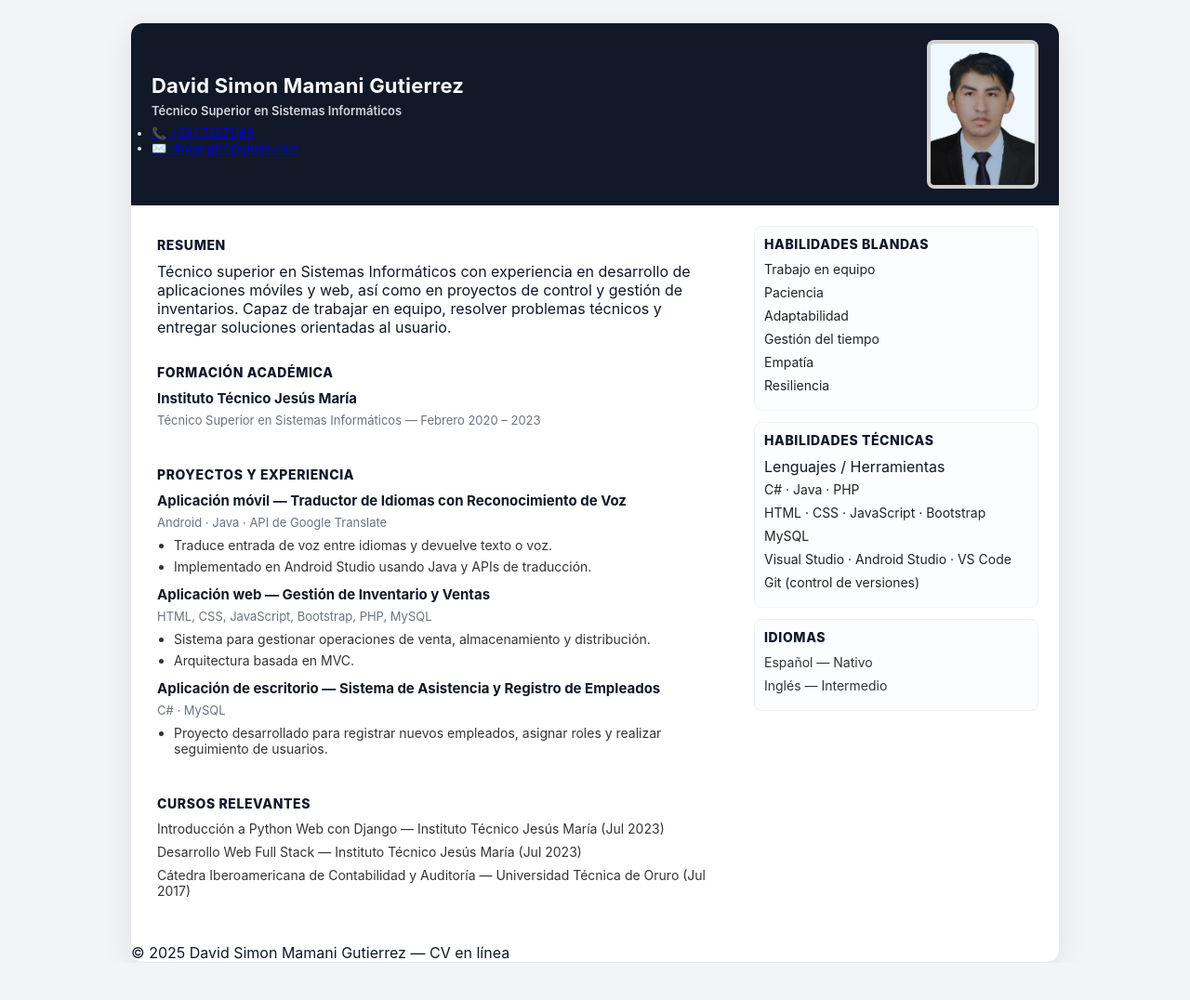
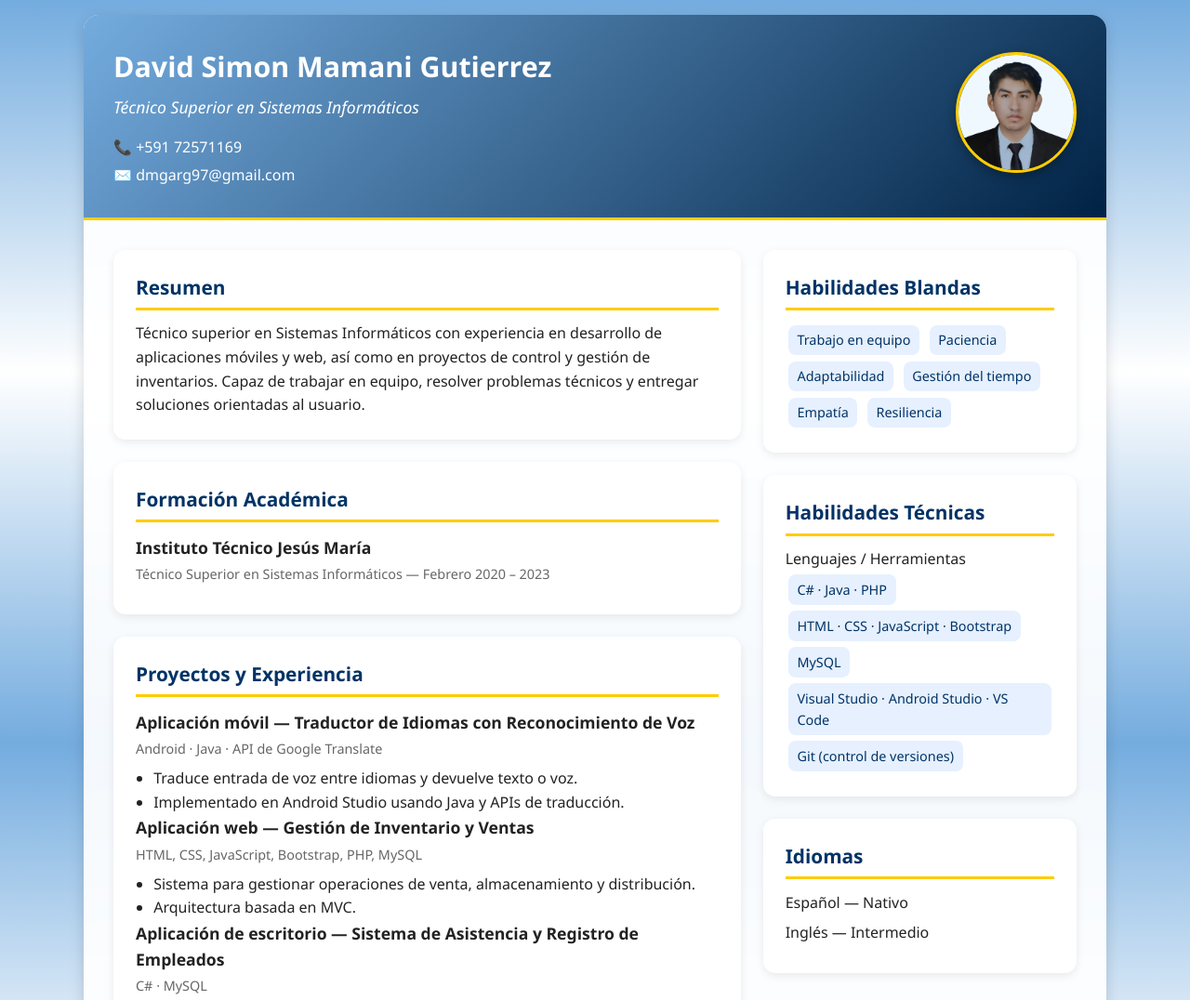
Before and after one commit to AlmaDeCeniza/actividad_7, a plain HTML site: page index.html in a window 1280 px wide. Shown: the top 1076 px of the page at 93% size. Before the commit the page ends 1036 px from the top, so only its background shows below. Drawn offline with Linux system fonts and the light colour scheme.

Commit message:
buenas practicas CSS, interactividad mejorada

```diff
--- a/styles.css
+++ b/styles.css
@@ -1,128 +1,195 @@
-* { box-sizing: border-box; margin: 0; padding: 0; }
-html,body { height: 100%; }
-
-/* Header */
-:root{
-  --bg:#f3f4f6;
-  --card:#111827;
-  --paper:#ffffff;
-  --accent:#0f172a;
-  --muted:#6b7280;
-  --text:#111827;
-  --primary:#0b63ff;
-  --radius:12px;
-  --gap:18px;
-  --max-width:1000px;
-  --font-sans: -apple-system, BlinkMacSystemFont, "Segoe UI", Roboto, "Helvetica Neue", Arial;
+/* ===== Reset básico ===== */
+* {
+  margin: 0;
+  padding: 0;
+  box-sizing: border-box;
 }
 
-body{
-  font-family: var(--font-sans);
-  background: var(--bg);
-  color: var(--text);
-  -webkit-font-smoothing: antialiased;
-  padding: 24px;
+html {
+  font-size: 16px;
+  scroll-behavior: smooth;
 }
 
-/* Contenedor principal*/
-.container{
-  max-width: var(--max-width);
-  margin: 0 auto;
-  background: var(--paper);
-  border-radius: 14px;
-  overflow: hidden;
-  box-shadow: 0 8px 30px rgba(2,6,23,0.08);
-  border: 1px solid #e6e9ee;
+body {
+  font-family: "Segoe UI", Tahoma, Geneva, Verdana, sans-serif;
+  line-height: 1.6;
+  background: linear-gradient(180deg, #74acdf 0%, #ffffff 50%, #74acdf 100%);
+  color: #222;
+  padding: 1rem;
+  background-attachment: fixed;
 }
 
-/*Header nombre/fot*/
-.person{
-  display:flex;
-  justify-content:space-between;
-  align-items:center;
-  gap: 18px;
-  padding: 18px 22px;
-  background: var(--card);
-  color: #f8fafc;
+/* ===== Container principal ===== */
+.container {
+  max-width: 1100px;
+  margin: auto;
+  background: rgba(255, 255, 255, 0.92); /* un toque más traslúcido */
+  border-radius: 1rem;
+  box-shadow: 0 4px 15px rgba(0,0,0,0.15);
+  overflow: hidden;
+  backdrop-filter: blur(5px);
 }
 
-.person-left { flex: 1 1 auto; }
-.full-name{
-  font-size: 22px;
-  letter-spacing: 0.2px;
-  margin-bottom:6px;
-}
-.role{ font-size:13px; color: #d1d5db; margin-bottom:8px; font-weight:600; }
-.contact{ display:flex; gap:12px; font-size:13px; color:#e5e7eb; }
-.contact .phone, .contact .email{ opacity:0.95; }
-
-/* Layout columnas */
-.layout{
-  display:grid;
-  grid-template-columns: 2fr 1fr;
-  gap: var(--gap);
-  padding: 22px;
+/* ===== Header / Encabezado ===== */
+header.person {
+  display: flex;
+  justify-content: space-between;
+  align-items: center;
+  padding: 2rem;
+  background: linear-gradient(135deg, #74acdf, #002244); /* más profundo */
+  color: #fff;
+  border-bottom: 3px solid #ffcc00; /* amarillito que da alegría */
 }
 
-/* Columnas */
-.left { padding-right:6px; }
-.right { padding-left:6px; }
-
-/* Tarjetas secciones */
-.card{
-  background: transparent;
-  padding: 12px 6px 6px 6px;
-  margin-bottom: 12px;
-}
-.card .title{
-  font-size:14px;
-  text-transform:uppercase;
-  margin-bottom:10px;
-  color: var(--accent);
-  font-weight:800;
-  letter-spacing: 0.6px;
+header .full-name {
+  font-size: 1.9rem;
+  margin-bottom: 0.3rem;
 }
 
-/* Item dentro de secciones */
-.item{ margin-bottom:12px; }
-.item h3{ font-size:15px; margin-bottom:6px; font-weight:700; color: #111827; }
-.item p.muted{ color: var(--muted); font-size:13px; margin-bottom:8px; }
-.item ul{ margin-left:18px; margin-top:6px; }
-.item ul li{ margin-bottom:6px; font-size:14px; color:#333; }
-
-/* Foto */
-.photo{
-  width:120px;
-  height:160px;
-  border-radius:8px;
-  overflow:hidden;
-  border: 4px solid rgba(255,255,255,0.06);
-  background: #ccc;
-  display:flex;
-  align-items:center;
-  justify-content:center;
-}
-.photo img{
-  width:100%;
-  height:100%;
-  object-fit:cover;
-  display:block;
+header .role {
+  font-size: 1.1rem;
+  font-weight: 300;
+  margin-bottom: 1rem;
+  font-style: italic; /* un toque más casual */
 }
 
-/* Skills y listas */
-.skills, .stack { list-style:none; padding-left:0; margin-top:6px; }
-.skills li, .stack li { margin-bottom:8px; font-size:14px; color:#222; }
-.small-list { list-style:none; padding-left:0; margin-top:6px; }
-.small-list li { margin-bottom:8px; color:#333; font-size:14px; }
+header .contact ul {
+  list-style: none;
+  display: flex;
+  flex-direction: column;
+  gap: 0.3rem;
+}
 
-/* Tarjetas compactas (columna derecha) */
-.card.compact { padding: 10px; border-radius: 8px; background: #fbfdff; border:1px solid #eef2ff; }
+header .contact a {
+  color: #fff;
+  text-decoration: none;
+  font-weight: 500;
+  transition: color 0.3s, transform 0.2s;
+}
 
+header .contact a:hover,
+header .contact a:focus {
+  color: #ffcc00; /* Amarillo Sol */
+  transform: scale(1.05);
+  cursor: pointer;
+}
 
-/* Responsive */
-@media (max-width: 880px){
-  .layout{ grid-template-columns: 1fr; }
-  .hero{ flex-direction:column; align-items:flex-start; gap:12px; }
-  .photo{ width:100px; height:140px; }
-  .container{ margin: 12px; }
+header .photo img {
+  border-radius: 50%;
+  border: 3px solid #ffcc00;
+  width: 130px;
+  height: 130px;
+  object-fit: cover;
+  box-shadow: 0 4px 12px rgba(0,0,0,0.3);
+  transition: transform 0.3s;
 }
+
+header .photo img:hover {
+  transform: scale(1.08);
+}
+
+/* ===== Layout ===== */
+.layout {
+  display: grid;
+  grid-template-columns: 2fr 1fr;
+  gap: 1.5rem;
+  padding: 2rem;
+}
+
+.left, .right {
+  display: flex;
+  flex-direction: column;
+  gap: 1.5rem;
+}
+
+/* ===== Tarjetas (secciones) ===== */
+.card {
+  background: #fff;
+  border-radius: 0.8rem;
+  padding: 1.5rem;
+  box-shadow: 0 3px 10px rgba(0,0,0,0.08);
+  transition: transform 0.2s, box-shadow 0.2s;
+}
+
+.card:hover {
+  transform: translateY(-3px);
+  box-shadow: 0 5px 18px rgba(0,0,0,0.15);
+}
+
+.card h2.title {
+  font-size: 1.3rem;
+  color: #003366;
+  margin-bottom: 0.8rem;
+  border-bottom: 3px solid #ffcc00;
+  padding-bottom: 0.3rem;
+  font-weight: 600;
+}
+
+.card:hover {
+  box-shadow: 0 0 18px rgba(97, 172, 243, 0.6);
+}
+
+.skills li:hover,
+.stack li:hover {
+  box-shadow: 0 0 10px rgba(97, 172, 243, 0.6);
+}
+
+/* ===== Experiencia / Items ===== */
+.item h3 {
+  font-size: 1.1rem;
+  margin-bottom: 0.2rem;
+  color: #222;
+}
+
+.item .muted {
+  font-size: 0.9rem;
+  color: #666;
+  margin-bottom: 0.5rem;
+}
+
+.item ul {
+  margin-left: 1.2rem;
+  list-style: disc;
+}
+
+/* ===== Listas pequeñas ===== */
+.small-list, .skills, .stack {
+  list-style: none;
+  margin-left: 0;
+  padding-left: 0;
+}
+
+.small-list li,
+.skills li,
+.stack li {
+  margin-bottom: 0.4rem;
+}
+
+/* ===== Etiquetas ===== */
+.skills li,
+.stack li {
+  background: #e6f0ff;
+  color: #003366;
+  padding: 0.3rem 0.6rem;
+  border-radius: 0.5rem;
+  display: inline-block;
+  margin: 0.2rem;
+  font-size: 0.9rem;
+  transition: background 0.3s, transform 0.2s;
+}
+
+.skills li:hover,
+.stack li:hover {
+  background: #cce0ff;
+  transform: scale(1.05);
+}
+
+/* ===== Footer ===== */
+footer {
+  text-align: center;
+  padding: 1rem;
+  font-size: 0.9rem;
+  background: #002244; /* un azul más profundo, tipo noche porteña */
+  color: #fff;
+  border-top: 3px solid #ffcc00;
+}
```
